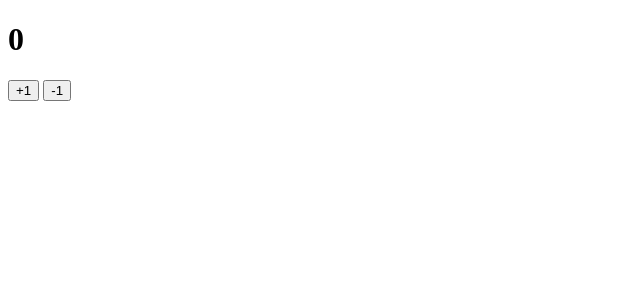
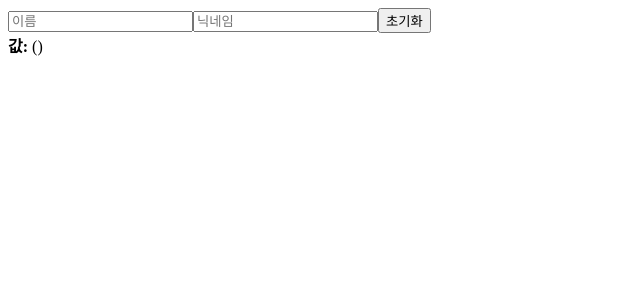
Before and after one commit to KimGiHong/React-study, a React (Create React App) app: page / in a window 1280 px wide. Shown: the top 300 px of the page, without its empty margins (0-640 px from the left). Built offline with nearby package versions, Linux system fonts and the light colour scheme.

Commit message:
[input 상태 관리하기]

```diff
--- a/src/App.js
+++ b/src/App.js
@@ -3,10 +3,13 @@ import Helllo from './Hello';
 import './App.css';
 import Wrapper from './Wrapper';
 import Counter from './Counter';
+import InputSample from './InputSample';
 
 function App() {
   return (
-    <Counter />
+    <InputSample />
+
+    //<Counter />
 
     // <Wrapper>
     //   <Helllo name = "react" color = "red" isSpecial={true}/>
@@ -65,4 +68,24 @@ const setNumber = numberState[1];
 ex)const onIncrease = () => {
     setNumber(prevNumber => prevNumber + 1);
   }
+
+*input 상태 관리하기
+
+리액트 상태에서 객체를 수정해야 할 때에는,
+
+inputs[name] = value;
+이런식으로 직접 수정하면 안됩니다.
+
+그 대신에, 새로운 객체를 만들어서 새로운 객체에 변화를 주고, 이를 상태로 사용해주어야 합니다.
+
+setInputs({
+  ...inputs,
+  [name]: value
+});
+
+여기서 사용한 ... 문법은 js의 spread 문법입니다. 객체의 내용을 모두 "펼쳐서" 기존 객체를 복사해주는데요
+
+이러한 작업을, "불변성을 지킨다" 라고 부릅니다. 불변성을 지켜주어야만 리액트 컴포넌트에서 상태가 업데이트가 됐음을 감지 할 수 있고 이에 따라 필요한 리렌더링이 진행됩니다.
+만약에 inputs[name] = value 이런식으로 기존 상태를 직접 수정하게 되면, 값을 바꿔도 리렌더링이 되지 않습니다.
+추가적으로, 리액트에서는 불변성을 지켜주어야만 컴포넌트 업데이트 성능 최적화를 제대로 할 수 있습니다.
 */
--- /dev/null
+++ b/src/InputSample.js
@@ -0,0 +1,49 @@
+import React, {useState} from 'react';
+
+function InputSample() {
+    const [inputs , setInputs] = useState ({
+        name: '',
+        nickname: ''
+    });
+    const {name,nickname} = inputs;
+
+    const onChange = (e) => {
+        const {name,value} = e.target;
+
+        setInputs({
+            ...inputs,
+            [name]: value
+        });
+    };
+
+    const onReset = () => {
+        setInputs({
+            name:'',
+            nickname:''
+        })
+    };
+    return(
+        <div>
+            <input
+                name="name"
+                placeholder="이름"
+                onChange={onChange}
+                value={name}
+            />
+            <input
+                name="nickname"
+                placeholder="닉네임"
+                onChange={onChange}
+                value={nickname}
+            />
+            <button onClick={onReset}>초기화</button>
+            <div>
+                <b>값: </b>
+                {name} ({nickname})
+            </div>
+        </div>
+
+    )
+}
+
+export default InputSample;
```
Also changed, not shown: 1 other file (tests, documents, lock files or other folders).
